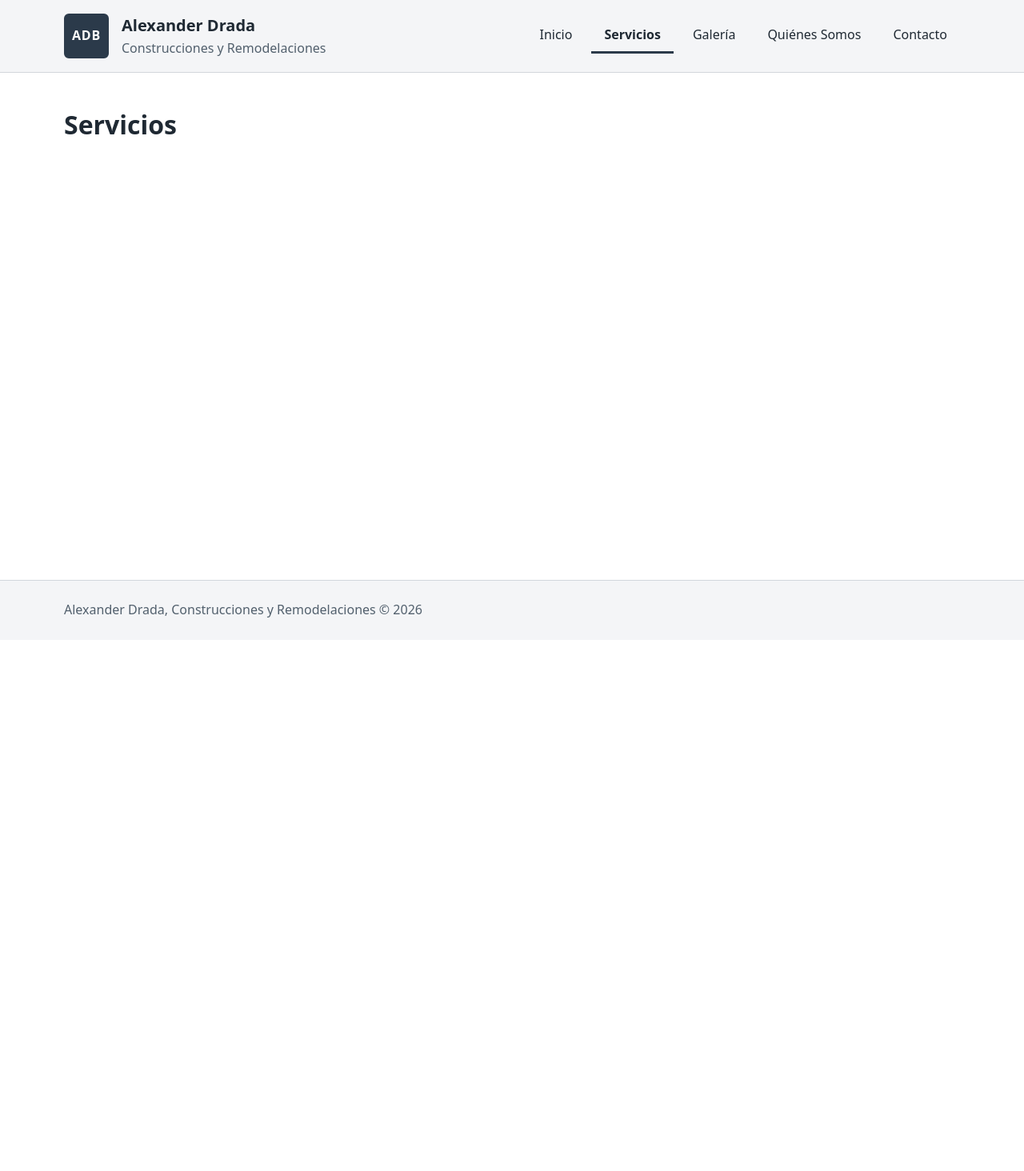
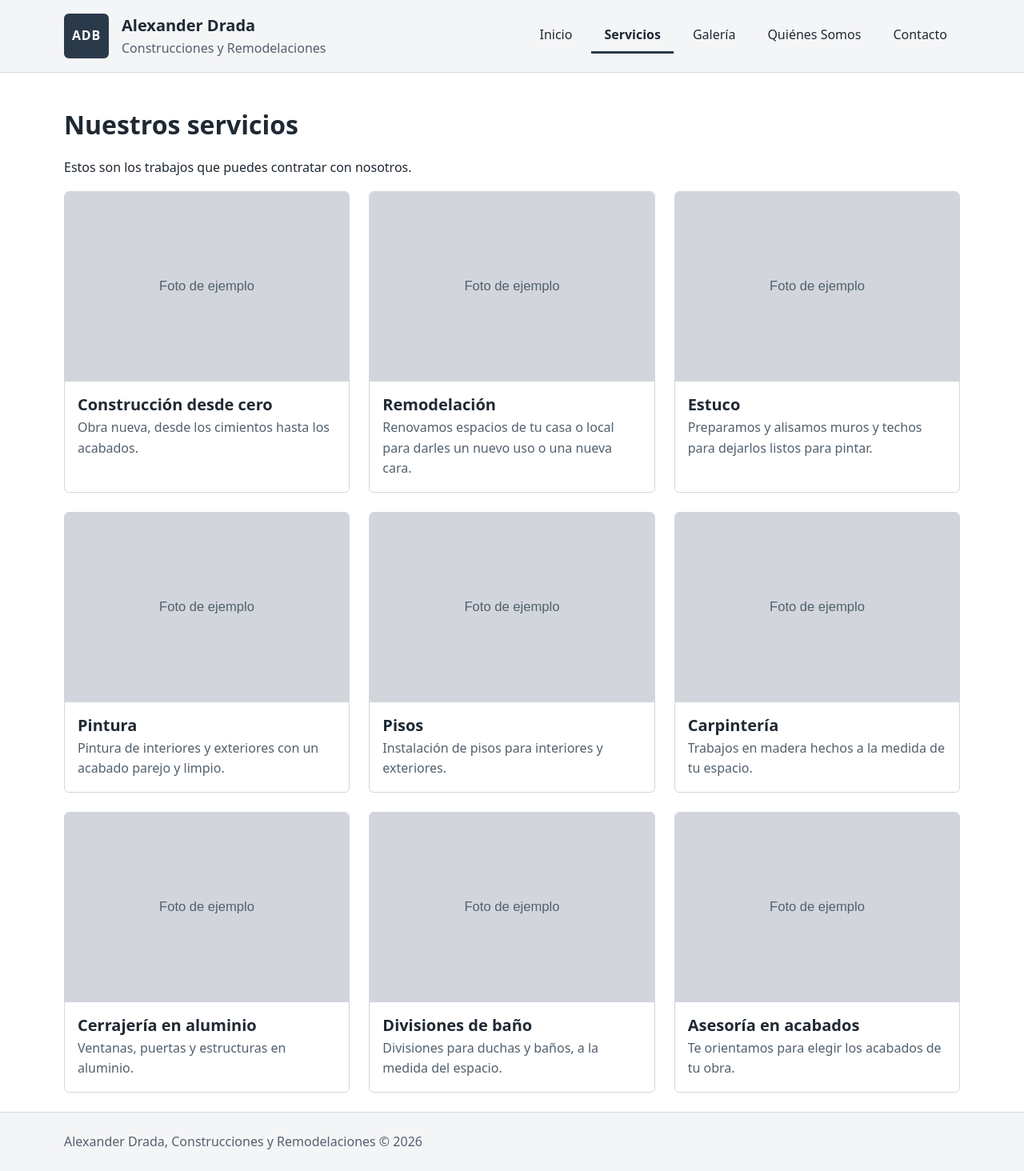
Before and after one commit to nicohr3366/portafolio-construccion-adb, a Django app: page /servicios/ in a window 1280 px wide. Shown: the whole page at 80% size. Before the commit the page ends 772 px from the top, so only its background shows below. Run offline with Django 5.2, Linux system fonts and the light colour scheme.

Commit message:
HU-04: catálogo de los 9 servicios con datos de ejemplo

```diff
--- a/sitio/templates/sitio/servicios.html
+++ b/sitio/templates/sitio/servicios.html
@@ -1,7 +1,26 @@
 {% extends 'base.html' %}
+{% load static %}
 
 {% block title %}Servicios | Alexander Drada{% endblock %}
 
+{% block extra_head %}
+    <link rel="stylesheet" href="{% static 'css/servicios.css' %}">
+{% endblock %}
+
 {% block content %}
-<h1>Servicios</h1>
+<h1>Nuestros servicios</h1>
+<p>Estos son los trabajos que puedes contratar con nosotros.</p>
+
+<ul class="catalogo">
+    {% for servicio in servicios %}
+    <li>
+        <article class="servicio-card">
+            <img src="{% static servicio.foto %}" alt="" width="1200" height="800" loading="lazy">
+            <h2 class="servicio-card__nombre">{{ servicio.nombre }}</h2>
+            {# POR DEFINIR con Alexander #}
+            <p class="servicio-card__texto">{{ servicio.descripcion_corta }}</p>
+        </article>
+    </li>
+    {% endfor %}
+</ul>
 {% endblock %}
--- a/sitio/views.py
+++ b/sitio/views.py
@@ -26,8 +26,77 @@ def inicio(request):
     return render(request, 'sitio/inicio.html', contexto)
 
 
+# Datos de ejemplo hasta tener el modelo de servicios (Sprint 2).
+SERVICIOS = [
+    {
+        'slug': 'construccion-desde-cero',
+        'nombre': 'Construcción desde cero',
+        'descripcion_corta': 'Obra nueva, desde los cimientos hasta los acabados.',
+        'foto': 'img/servicios/construccion-desde-cero.svg',
+    },
+    {
+        'slug': 'remodelacion',
+        'nombre': 'Remodelación',
+        'descripcion_corta': (
+            'Renovamos espacios de tu casa o local para darles un nuevo uso '
+            'o una nueva cara.'
+        ),
+        'foto': 'img/servicios/remodelacion.svg',
+    },
+    {
+        'slug': 'estuco',
+        'nombre': 'Estuco',
+        'descripcion_corta': (
+            'Preparamos y alisamos muros y techos para dejarlos listos para pintar.'
+        ),
+        'foto': 'img/servicios/estuco.svg',
+    },
+    {
+        'slug': 'pintura',
+        'nombre': 'Pintura',
+        'descripcion_corta': (
+            'Pintura de interiores y exteriores con un acabado parejo y limpio.'
+        ),
+        'foto': 'img/servicios/pintura.svg',
+    },
+    {
+        'slug': 'pisos',
+        'nombre': 'Pisos',
+        'descripcion_corta': 'Instalación de pisos para interiores y exteriores.',
+        'foto': 'img/servicios/pisos.svg',
+    },
+    {
+        'slug': 'carpinteria',
+        'nombre': 'Carpintería',
+        'descripcion_corta': 'Trabajos en madera hechos a la medida de tu espacio.',
+        'foto': 'img/servicios/carpinteria.svg',
+    },
+    {
+        'slug': 'cerrajeria-en-aluminio',
+        'nombre': 'Cerrajería en aluminio',
+        'descripcion_corta': 'Ventanas, puertas y estructuras en aluminio.',
+        'foto': 'img/servicios/cerrajeria-en-aluminio.svg',
+    },
+    {
+        'slug': 'divisiones-de-bano',
+        'nombre': 'Divisiones de baño',
+        'descripcion_corta': (
+            'Divisiones para duchas y baños, a la medida del espacio.'
+        ),
+        'foto': 'img/servicios/divisiones-de-bano.svg',
+    },
+    {
+        'slug': 'asesoria-en-acabados',
+        'nombre': 'Asesoría en acabados',
+        'descripcion_corta': 'Te orientamos para elegir los acabados de tu obra.',
+        'foto': 'img/servicios/asesoria-en-acabados.svg',
+    },
+]
+
+
 def servicios(request):
-    return render(request, 'sitio/servicios.html')
+    contexto = {'servicios': SERVICIOS}
+    return render(request, 'sitio/servicios.html', contexto)
 
 
 def galeria(request):
--- /dev/null
+++ b/static/css/servicios.css
@@ -0,0 +1,48 @@
+.catalogo {
+    display: grid;
+    grid-template-columns: 1fr;
+    gap: var(--space-lg);
+    margin: 0;
+    padding: 0;
+    list-style: none;
+}
+
+.servicio-card {
+    height: 100%;
+    overflow: hidden;
+    border: 1px solid var(--color-border);
+    border-radius: var(--radius);
+    background: var(--color-bg);
+}
+
+.servicio-card img {
+    display: block;
+    width: 100%;
+    height: auto;
+    aspect-ratio: 3 / 2;
+    object-fit: cover;
+}
+
+.servicio-card__nombre {
+    margin: 0;
+    padding: var(--space-md) var(--space-md) 0;
+    font-size: 1.25rem;
+}
+
+.servicio-card__texto {
+    margin: 0;
+    padding: var(--space-xs) var(--space-md) var(--space-md);
+    color: var(--color-text-muted);
+}
+
+@media (min-width: 40rem) {
+    .catalogo {
+        grid-template-columns: repeat(2, 1fr);
+    }
+}
+
+@media (min-width: 64rem) {
+    .catalogo {
+        grid-template-columns: repeat(3, 1fr);
+    }
+}
```
Also changed, not shown: sitio/test_servicios.py (added, +44 -0 lines), static/img/servicios/asesoria-en-acabados.svg (added), static/img/servicios/carpinteria.svg (added), static/img/servicios/cerrajeria-en-aluminio.svg (added), static/img/servicios/construccion-desde-cero.svg (added), static/img/servicios/divisiones-de-bano.svg (added), static/img/servicios/estuco.svg (added), static/img/servicios/pintura.svg (added), static/img/servicios/pisos.svg (added), static/img/servicios/remodelacion.svg (added).
